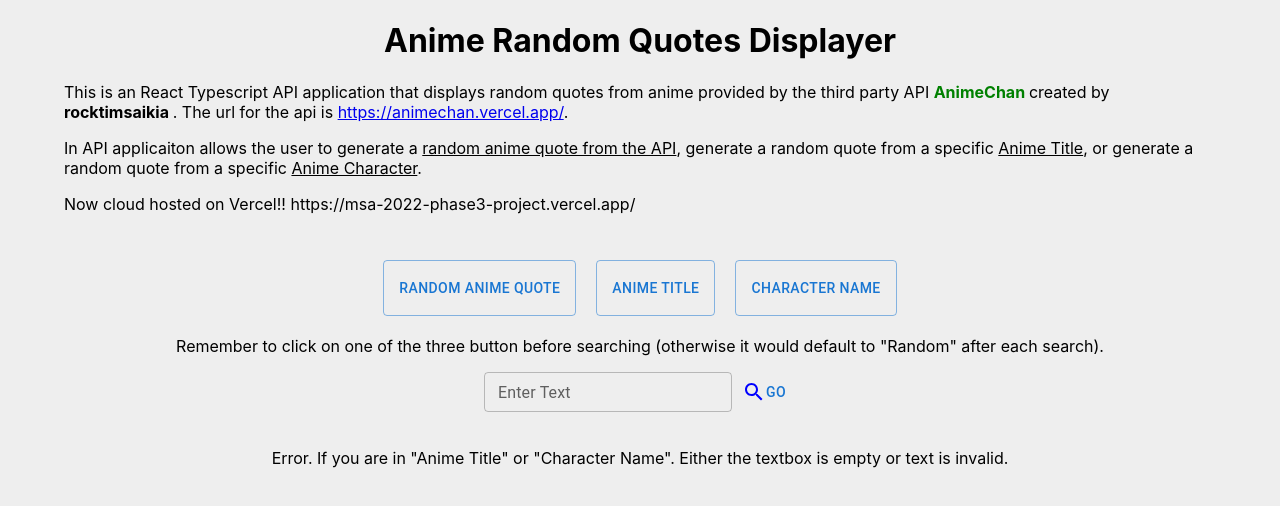
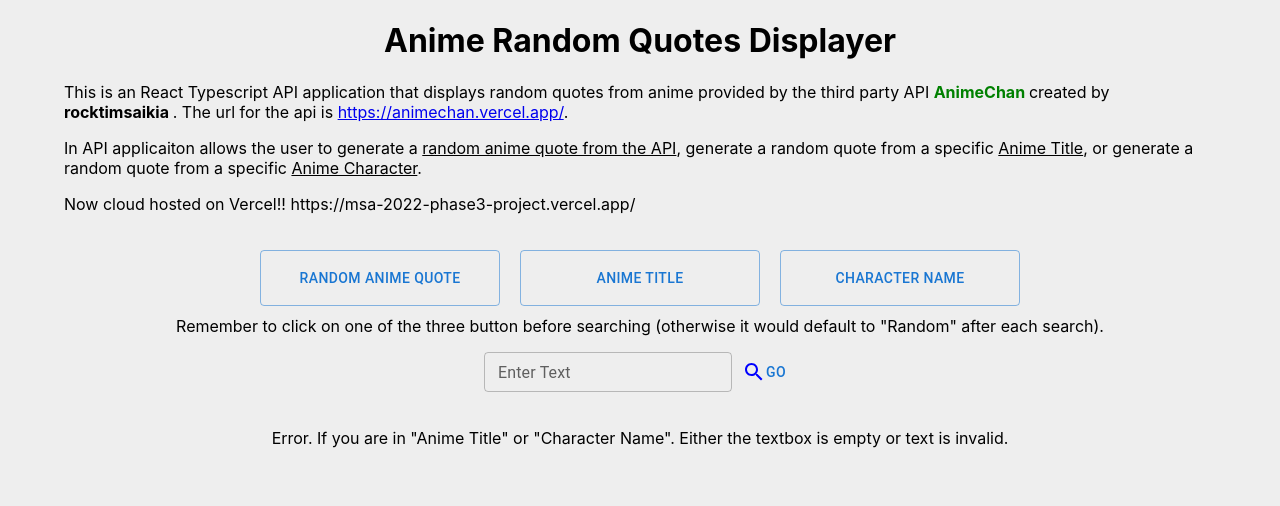
Before and after one commit to MichaelMar7/MSA2022-Phase3-Project, a React (Create React App) app in the folder Front-End/my-app/: page / in a window 1280 px wide. Shown: the top 506 px of the page. Built offline with nearby package versions, Linux system fonts and the light colour scheme.

Commit message:
Attempted some animation

```diff
--- a/Front-End/my-app/package.json
+++ b/Front-End/my-app/package.json
@@ -16,8 +16,10 @@
     "@types/react-dom": "^18.0.6",
     "next": "^12.2.5",
     "react": "^18.2.0",
+    "react-animations": "^1.0.0",
     "react-dom": "^18.2.0",
     "react-scripts": "5.0.1",
+    "styled-components": "^5.3.5",
     "typescript": "^4.7.4",
     "web-vitals": "^2.1.4"
   },
@@ -68,6 +70,7 @@
     "@storybook/preset-create-react-app": "^4.1.2",
     "@storybook/react": "^6.5.10",
     "@storybook/testing-library": "^0.0.13",
+    "@types/react-animations": "^1.0.0",
     "babel-plugin-named-exports-order": "^0.0.2",
     "prop-types": "^15.8.1",
     "webpack": "^5.74.0"
--- a/Front-End/my-app/src/App.css
+++ b/Front-End/my-app/src/App.css
@@ -14,34 +14,46 @@
 
 #searchModeButtonA {
   display: inline;
+  margin: 0px 10px;
   padding: 15px;
+  width: 240px;
 }
 
 #searchModeButtonB {
   display: inline;
+  margin: 0px 10px;
   padding: 15px;
+  width: 240px;
 }
 
 #searchModeButtonC {
   display: inline;
+  margin: 0px 10px;
   padding: 15px;
+  width: 240px;
 }
 
 #searchModeButton2A {
   display: inline;
+  margin: 0px 10px;
   padding: 15px;
+  width: 240px;
   background-color: #AAAAAA;
 }
 
 #searchModeButton2B {
   display: inline;
+  margin: 0px 10px;
   padding: 15px;
+  width: 240px;
   background-color: #AAAAAA;
 }
 
 #searchModeButton2C {
   display: inline;
+  margin: 0px 10px;
   padding: 15px;
+  width: 240px;
   background-color: #AAAAAA;
 }
 
@@ -51,19 +63,17 @@
   justify-content: center;
 }
 
-.dropdown {
+.link {}
 
-}
+.dropdown {transition: ease all .5s;}
 
-.dropdown-content {
-
-}
+.dropdown-content {}
 
 .dropdownbtn {
 	opacity: 0%;
 }
 
-@media (max-width: 640px) {
+@media (max-width: 900px) {
 
   .dropdown {float: left; overflow: hidden;}
   .dropdown .dropdownbtn {
@@ -72,10 +82,21 @@
 		margin: 10px;
 		width: 80px;
 		height: 60px;}
-  .dropdown:hover .dropdown-content {display: block;}
-  .dropdown-content {display: none; position: absolute; background-color: white;}
-  .dropdown-content Button {float: none; display: block; }
-  #searchModeButton2A {background-color: #999999;}
-  #searchModeButton2B {background-color: #999999;}
-  #searchModeButton2C {background-color: #999999;}
+  .dropdown:hover .dropdown-content {display: block; pointer-events: auto; display: block;  transform: translateY(0px);}
+  .dropdown-content {
+    display: none;
+    width: 260px;
+    position: absolute;
+    background-color: white;
+    pointer-events: none;
+    transform: translateY(-10px);
+    transition: display 300ms ease-in-out, transform 300ms ease-in-out;
+  }
+  /*.dropdown > .link:focus + .dropdown-content  {float: none; pointer-events: auto; display: block; transform: translateY(0px);  }*/
+  .dropdown-content Button {float: none; pointer-events: auto; display: block;  transform: translateY(0px);}
+  #searchModeButton2A {margin: 0 0; background-color: #999999;}
+  #searchModeButton2B {margin: 0 0; background-color: #999999;}
+  #searchModeButton2C {margin: 0 0; background-color: #999999;}
+
+  .dropdown:hover > .dropdown-content.menu {}
 }
--- a/Front-End/my-app/src/App.tsx
+++ b/Front-End/my-app/src/App.tsx
@@ -4,10 +4,12 @@
 import TextField from "@mui/material/TextField";
 import './App.css';
 import { Box, Button, Grid, Paper, Skeleton } from "@mui/material";
+//import {bounce} from "react-animations";
 
 function App() {
   const [input, setInput] = useState("");
   const [inputInfo, setInputInfo] = useState<undefined | any>(undefined);
+  //const Bounce = styled.div`animation: 2s ${keyframes `${bounce}`} infinite`
   let searchMode = "Random";
   return (
     <div style={{margin: "auto", width: "90%"}}>
@@ -33,9 +35,9 @@
         <div className={"dropdown"}>
           <Button className={"dropdownbtn"} variant="outlined"></Button>
           <div className="dropdown-content">
-            <Button id={"searchModeButtonA"} onClick={random} variant="outlined" style={{margin: "10px"}}> Random Anime Quote </Button>
-            <Button id={"searchModeButtonB"} onClick={animeTitle} variant="outlined" style={{margin: "10px"}}> Anime Title </Button>
-            <Button id={"searchModeButtonC"} onClick={characterName} variant="outlined" style={{margin: "10px"}}>Character Name </Button>
+            <Button className={"link"} id={"searchModeButtonA"} onClick={random} variant="outlined"> Random Anime Quote </Button>
+            <Button className={"link"} id={"searchModeButtonB"} onClick={animeTitle} variant="outlined"> Anime Title </Button>
+            <Button className={"link"} id={"searchModeButtonC"} onClick={characterName} variant="outlined">Character Name </Button>
           </div>
         </div>
       </div>
```
Also changed, not shown: 1 other file (tests, documents, lock files or other folders).
